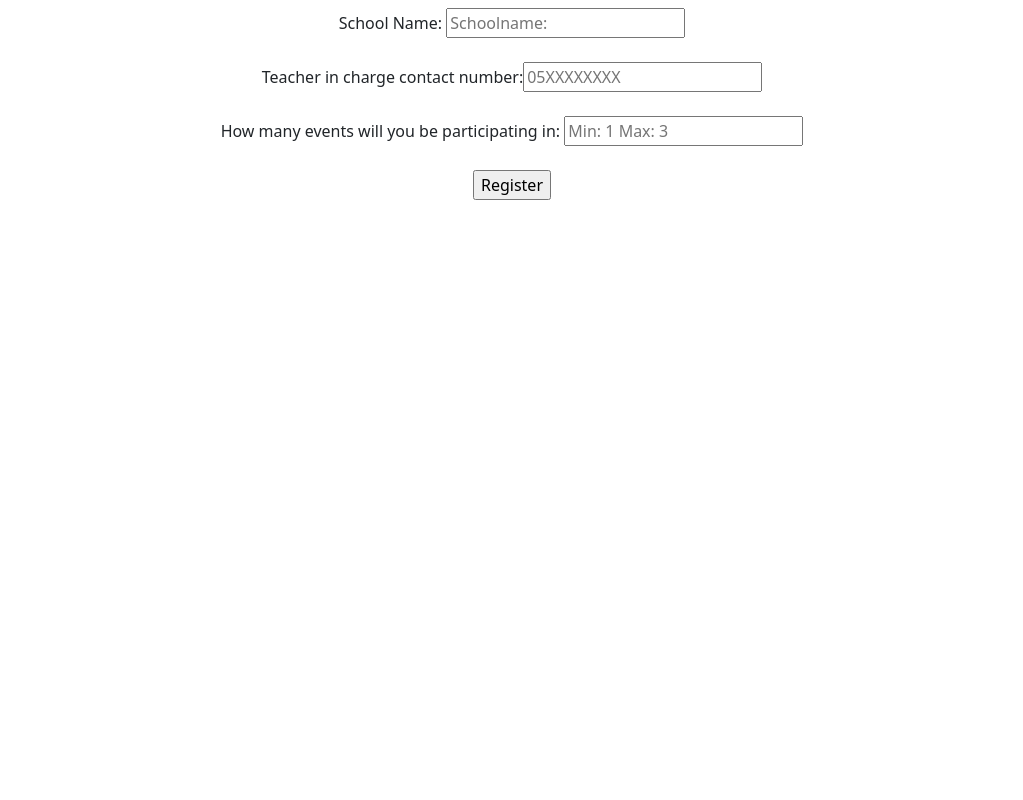
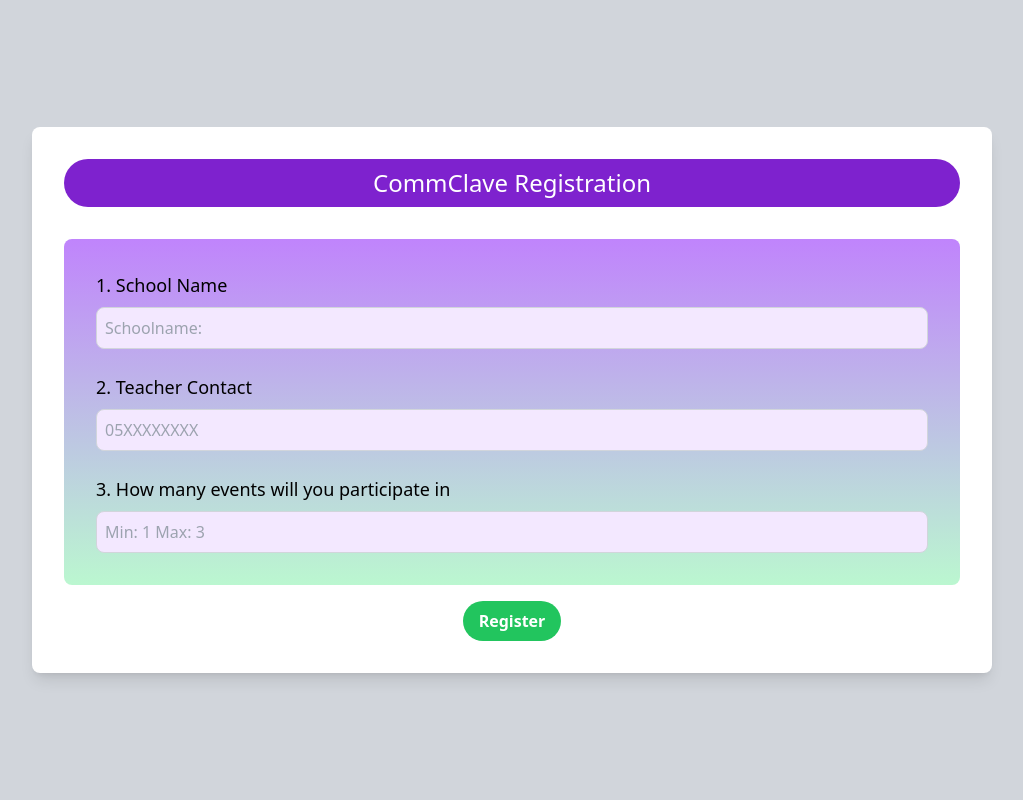
Before and after one commit to Sairoxs123/comquest, a Django app: page / in a window 1280 px wide. Shown: the whole page, without its empty margins (128-1151 px from the left). Run offline with Django 4.2, Linux system fonts and the light colour scheme; some libraries are stand-ins or nearby versions.

Commit message:
beauty changes

```diff
--- a/core/urls.py
+++ b/core/urls.py
@@ -4,5 +4,6 @@ from .views import *
 urlpatterns = [
     path("", index, name="home"),
     path("thanks/", thanks, name="thanks"),
-    path("owner/", admin, name="owner")
+    path("owner/login/", owner_login, name="owner_login"),
+    path("owner/", owner, name="owner")
 ]
--- a/core/views.py
+++ b/core/views.py
@@ -1,6 +1,7 @@
 from django.shortcuts import render, redirect
 from django.views.decorators.csrf import csrf_exempt
 from .models import *
+
 
 def has_duplicates(lst):
     seen = set()
@@ -9,6 +10,7 @@ def has_duplicates(lst):
             return True  # Duplicate found
         seen.add(item)
     return False  # No duplicates found
+
 
 @csrf_exempt
 def index(request):
@@ -37,24 +39,43 @@ def index(request):
 
         for i in registered_events.values():
             final_data += "<h1><b>" + i + "</b></h1>" + "<br>"
-            #event_details = {}
+            # event_details = {}
             nop = events[i]
             for k in range(nop):
                 name = request.POST.get(f"{i}-p{int(k + 1)}-name")
                 contact = request.POST.get(f"{i}-p{int(k + 1)}-contact")
                 final_data += f"""<b>Participant {k+1}</b><br>
-                Name : {name}
+                Name : {name}<br>
                 Contact: {contact}<br>
                 """
 
-        Registration(school=schoolname, number=number, teacher_contact=teacher_number, details=final_data).save()
+        Registration(
+            school=schoolname,
+            number=number,
+            teacher_contact=teacher_number,
+            details=final_data,
+        ).save()
 
         return redirect("thanks/")
     return render(request, "index.html")
 
+
 def thanks(request):
     return render(request, "thanks.html")
 
-def admin(request):
+def owner(request):
     registered = Registration.objects.all()
-    return render(request, "admin.html", {"registered":registered})
+    if request.session.get("logged_in"):
+        return render(request, "owner.html", {"registered": registered})
+
+    return redirect("/owner/login/")
+
+
+def owner_login(request):
+    if request.method == "POST":
+        if request.POST.get("password") == "comquest@jssps":
+            request.session["logged_in"] = True
+            return redirect("/owner")
+        else:
+            return render(request, "owner_login.html", {"error": "password"})
+    return render(request, "owner_login.html")
--- a/templates/index.html
+++ b/templates/index.html
@@ -3,13 +3,9 @@
   <head>
     <meta charset="UTF-8" />
     <meta name="viewport" content="width=device-width, initial-scale=1.0" />
-    <link href="https://cdn.jsdelivr.net/npm/bootstrap@5.3.3/dist/css/bootstrap.min.css" rel="stylesheet" integrity="sha384-QWTKZyjpPEjISv5WaRU9OFeRpok6YctnYmDr5pNlyT2bRjXh0JMhjY6hW+ALEwIH" crossorigin="anonymous">
+    <script src="https://cdn.tailwindcss.com"></script>
     <title>Register</title>
     <style>
-        body {
-            text-align: center;
-            display: flexbox;
-        }
       button {
         font-size: 1.25em;
         background-color: rgba(101, 85, 143, 1);
@@ -21,40 +17,88 @@
       .event {
         background-color: cyan;
         padding: 1%;
-            margin-bottom: 1%;
+        margin-top: 2%;
+      }
+
+      .selected {
+        margin-left: 5%;
+        transition: 0.5s ease-in-out;
+      }
+
+      #form {
+        background: rgba(217, 217, 217, 1);
       }
     </style>
   </head>
-  <body>
+  <body class="bg-gray-300 flex items-center justify-center min-h-screen">
     <center>
-      <h1>
-        {% if error == "done" %}
-        Your school has already registered.
-        {% elif error == "duplicate" %}
-        You registered for the same event more than once.
-        {% endif %}
-      </h1>
+      <h2 style="color: red">
+        {% if error == "done" %} Your school has already registered. {% elif
+        error == "duplicate" %} You registered for the same event more than
+        once. {% endif %}
+      </h2>
     </center>
-    <div id="form">
+    <div class="bg-white w-3/4 p-8 rounded-lg shadow-lg">
+      <div
+        class="bg-purple-700 text-2xl text-white text-center py-2 rounded-full mx-auto mb-8"
+      >
+        CommClave Registration
+      </div>
       <form action="{% url 'home' %}" id="regform" method="post">
-        <label>School Name: </label>
-        <input type="text" name="schoolname" id="schoolname" placeholder="Schoolname: " />
-        <br /><br />
-        <label>Teacher in charge contact number: </label
-        ><input type="tel" name="teacher-number" placeholder="05XXXXXXXX" /> <br /><br />
-        <label>How many events will you be participating in: </label>
-        <input type="text" name="number" id="number" oninput="events_add()" placeholder="Min: 1 Max: 3" />
-        <br /><br />
         <input type="hidden" name="registered" id="registered" />
+        <div
+          class="bg-gradient-to-b from-purple-400 to-green-200 p-8 rounded-lg"
+        >
+          <div class="mb-6">
+            <label class="block text-black text-lg mb-2">1. School Name</label>
+            <input
+              type="text"
+              name="schoolname"
+              id="schoolname"
+              placeholder="Schoolname: "
+              class="w-full p-2 border border-gray-300 rounded-lg bg-purple-100"
+            />
+          </div>
+          <div class="mb-6">
+            <label class="block text-black text-lg mb-2"
+              >2. Teacher Contact</label
+            >
+            <input
+              type="tel"
+              name="teacher-number"
+              placeholder="05XXXXXXXX"
+              class="w-full p-2 border border-gray-300 rounded-lg bg-purple-100"
+            />
+          </div>
+          <div>
+            <label class="block text-black text-lg mb-2"
+              >3. How many events will you participate in</label
+            >
+            <input
+              type="number"
+              name="number"
+              id="number"
+              oninput="events_add()"
+              placeholder="Min: 1 Max: 3"
+              min="1"
+              max="3"
+              class="w-full p-2 border border-gray-300 rounded-lg bg-purple-100"
+            />
+          </div>
+        </div>
         <div id="main"></div>
-        <input type="submit" value="Register" />
+        <div style="display: flex; justify-content: center;">
+          <button class="bg-green-500 hover:bg-green-700 text-white font-bold py-2 px-4 rounded-full mx-auto mt-4">
+            Register
+          </button>
+        </div>
       </form>
     </div>
 
     <script>
       let events = {
         "Hot Seat": 3,
-        "Diplomatica": 1,
+        Diplomatica: 1,
         "Trade Titans": 3,
         "Spark Tank": 3,
         "Brand Craft": 2,
@@ -66,7 +110,7 @@
           document.getElementById(`categories${n}`).innerHTML += `
         <button type="button" id="${n}${
             Object.keys(events)[i]
-          }" onclick="cat_btn_click(${n}, '${Object.keys(events)[i]}')">
+          }" onclick="cat_btn_click(${n}, '${Object.keys(events)[i]}')" class="bg-purple-700 text-white py-2 px-4 rounded-full">
             ${Object.keys(events)[i]}
         </button><br><br>`;
         }
@@ -77,7 +121,7 @@
         document.getElementById("registered").value =
           JSON.stringify(registered_events);
         Object.keys(events).forEach((e, i) => {
-          document.getElementById(`${n}${e}`).classList.remove("selected")
+          document.getElementById(`${n}${e}`).classList.remove("selected");
         });
         document.getElementById(`${n}${cat}`).classList.add("selected");
         participants_details(n, cat);
@@ -89,12 +133,14 @@
         for (let i = 0; i < nop; i++) {
           document.getElementById(
             `participants${n}`
-          ).innerHTML += `<br><b>Participant ${i + 1}</b>
-            <br><br>
-            <label>Name: </label><input type="text" name="${cat}-p${
+          ).innerHTML += `<br><b><h2 class="font-bold text-lg text-gray-900 mb-4 bg-blue-500 p-4">Participant ${i + 1}</h2></b>
+
+            <label class="block text-black text-lg mb-2">Name: </label>
+            <input class="w-full p-2 border border-gray-300 rounded-lg bg-purple-100" type="text" name="${cat}-p${
             i + 1
           }-name"><br><br>
-            <label>Contact: </label><input type="tel" name="${cat}-p${
+            <label class="block text-black text-lg mb-2">Contact: </label>
+            <input class="w-full p-2 border border-gray-300 rounded-lg bg-purple-100" type="tel" name="${cat}-p${
             i + 1
           }-contact"><br>`;
         }
@@ -120,7 +166,9 @@
         }
 
         if (number == 1) {
-          document.getElementById("main").innerHTML += `<div id="event1" class="event">
+          document.getElementById(
+            "main"
+          ).innerHTML += `<div id="event1" class="event">
         <div id="categories1"></div>
         <div id="participants1"></div>
       </div>`;
@@ -128,7 +176,9 @@
         }
 
         if (number == 2) {
-          document.getElementById("main").innerHTML += `<div id="event1" class="event">
+          document.getElementById(
+            "main"
+          ).innerHTML += `<div id="event1" class="event">
         <div id="categories1"></div>
         <div id="participants1"></div>
       </div>`;
@@ -141,7 +191,9 @@
           categories_btn_add(2);
         }
         if (number == 3) {
-          document.getElementById("main").innerHTML += `<div id="event1" class="event">
+          document.getElementById(
+            "main"
+          ).innerHTML += `<div id="event1" class="event">
         <div id="categories1"></div>
         <div id="participants1"></div>
       </div>`;
```
Also changed, not shown: templates/admin.html (deleted, +0 -26 lines), templates/design.html (added, +30 -0 lines), templates/owner.html (added, +38 -0 lines), templates/owner_login.html (added, +25 -0 lines), templates/thanks.html (+8 -3 lines), db.sqlite3. Lines whose indentation alone changed are shown as unchanged.
